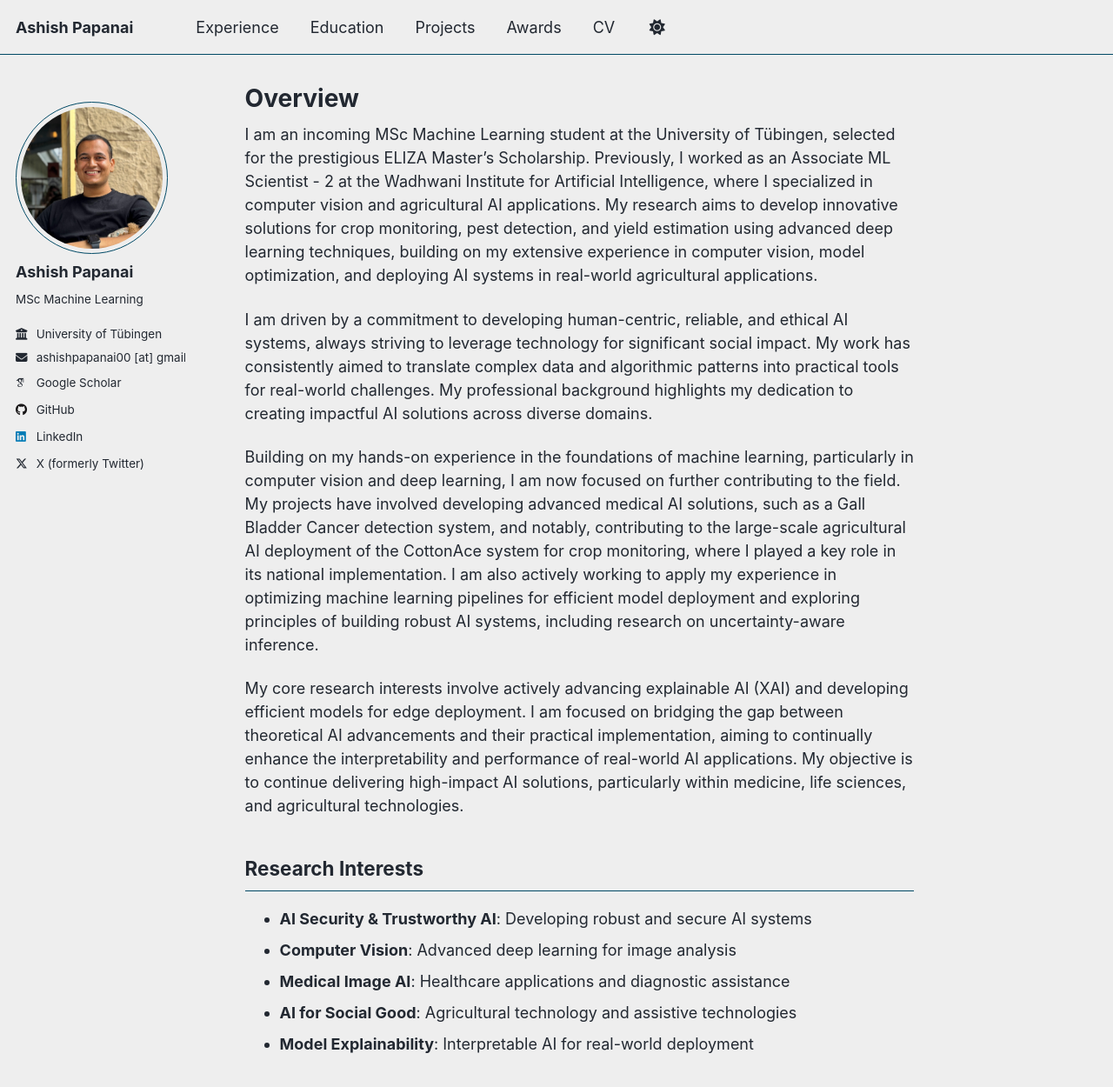
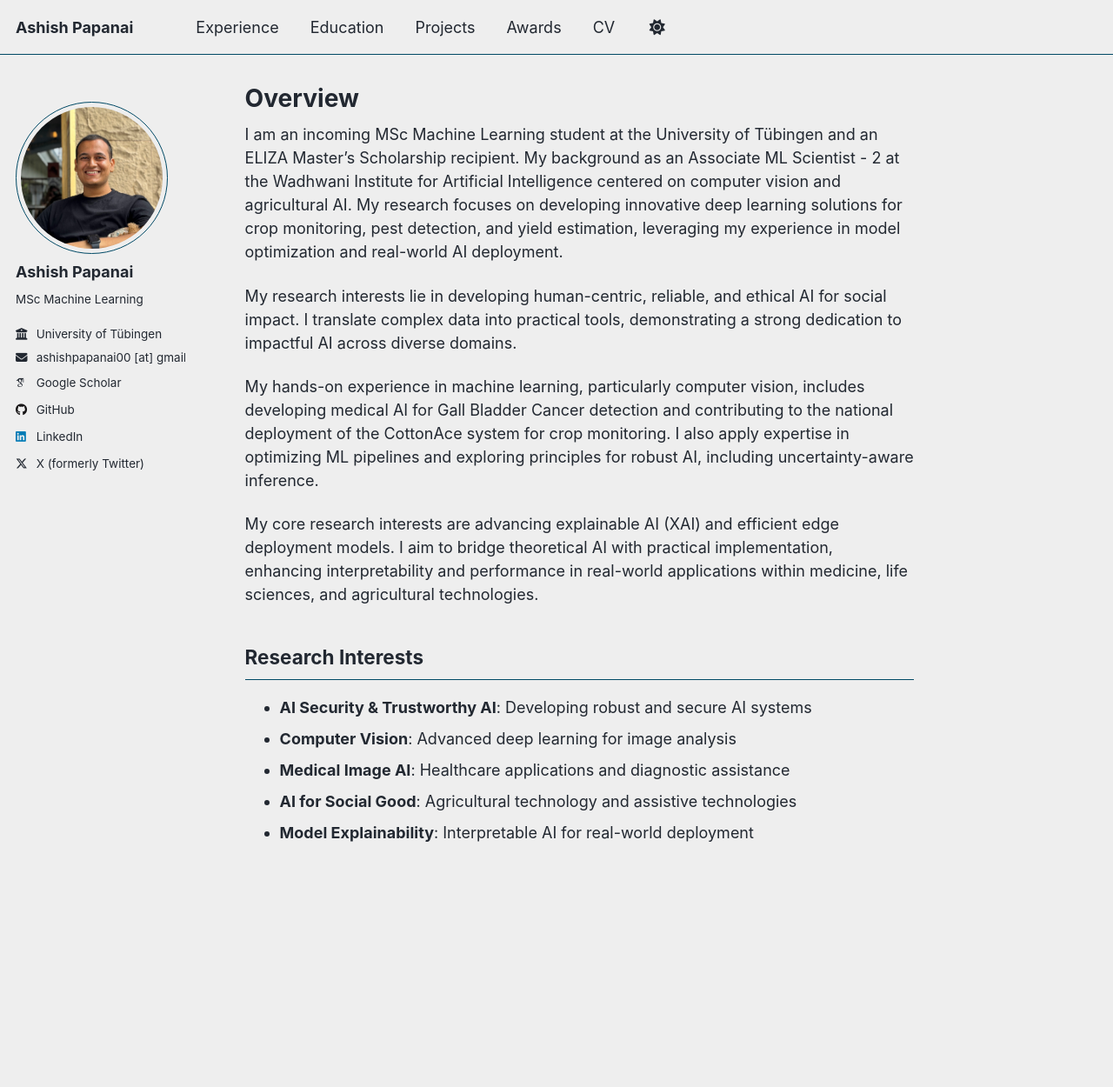
Before and after one commit to ashishpapanai/ashishpapanai.github.io, a Jekyll site: the page built from _pages/about.md, in a window 1280 px wide and 1400 px high. Shown: the top 1250 px of the window at 87% size. Built offline with Jekyll 4.4.1, drawn with Linux system fonts in a browser that asks for light colours; some web fonts are replaced.

Commit message:
Updated: overview

```diff
--- a/_pages/about.md
+++ b/_pages/about.md
@@ -15,13 +15,13 @@ redirect_from:
 
 <!-- ## Overview -->
 
-I am an incoming MSc Machine Learning student at the University of Tübingen, selected for the prestigious ELIZA Master’s Scholarship. Previously, I worked as an Associate ML Scientist - 2 at the Wadhwani Institute for Artificial Intelligence, where I specialized in computer vision and agricultural AI applications. My research aims to develop innovative solutions for crop monitoring, pest detection, and yield estimation using advanced deep learning techniques, building on my extensive experience in computer vision, model optimization, and deploying AI systems in real-world agricultural applications.
+I am an incoming MSc Machine Learning student at the University of Tübingen and an ELIZA Master’s Scholarship recipient. My background as an Associate ML Scientist - 2 at the Wadhwani Institute for Artificial Intelligence centered on computer vision and agricultural AI. My research focuses on developing innovative deep learning solutions for crop monitoring, pest detection, and yield estimation, leveraging my experience in model optimization and real-world AI deployment.
 
-I am driven by a commitment to developing human-centric, reliable, and ethical AI systems, always striving to leverage technology for significant social impact. My work has consistently aimed to translate complex data and algorithmic patterns into practical tools for real-world challenges. My professional background highlights my dedication to creating impactful AI solutions across diverse domains.
+My research interests lie in developing human-centric, reliable, and ethical AI for social impact. I translate complex data into practical tools, demonstrating a strong dedication to impactful AI across diverse domains.
 
-Building on my hands-on experience in the foundations of machine learning, particularly in computer vision and deep learning, I am now focused on further contributing to the field. My projects have involved developing advanced medical AI solutions, such as a Gall Bladder Cancer detection system, and notably, contributing to the large-scale agricultural AI deployment of the CottonAce system for crop monitoring, where I played a key role in its national implementation. I am also actively working to apply my experience in optimizing machine learning pipelines for efficient model deployment and exploring principles of building robust AI systems, including research on uncertainty-aware inference.
+My hands-on experience in machine learning, particularly computer vision, includes developing medical AI for Gall Bladder Cancer detection and contributing to the national deployment of the CottonAce system for crop monitoring. I also apply expertise in optimizing ML pipelines and exploring principles for robust AI, including uncertainty-aware inference.
 
-My core research interests involve actively advancing explainable AI (XAI) and developing efficient models for edge deployment. I am focused on bridging the gap between theoretical AI advancements and their practical implementation, aiming to continually enhance the interpretability and performance of real-world AI applications. My objective is to continue delivering high-impact AI solutions, particularly within medicine, life sciences, and agricultural technologies.
+My core research interests are advancing explainable AI (XAI) and efficient edge deployment models. I aim to bridge theoretical AI with practical implementation, enhancing interpretability and performance in real-world applications within medicine, life sciences, and agricultural technologies.
 
 ## Research Interests
 
```
